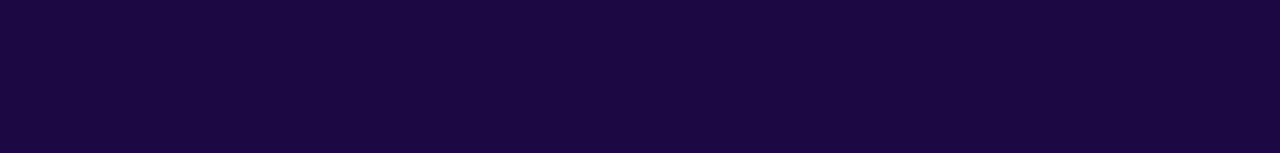
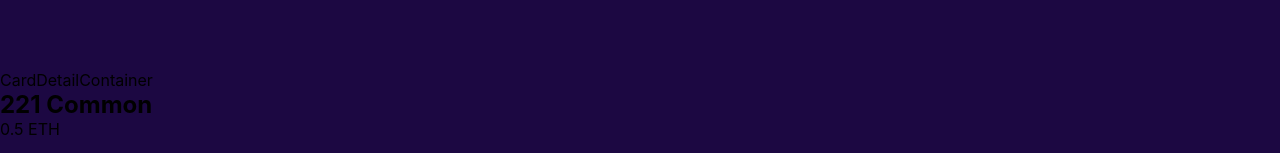
Before and after one commit to LucasETrigo/ecom-react-app, a React (Create React App) app: page /products/1 in a window 1280 px wide. Shown: the part 799-952 px from the top of the page. Before the commit the page ends 800 px from the top, so only its background shows below. Built offline with nearby package versions, Linux system fonts and the light colour scheme.

Commit message:
Adding CardDetail y CardDetailContainer

```diff
--- a/src/App.css
+++ b/src/App.css
@@ -7,3 +7,7 @@
 body {
     background-color: #1c0842;
 }
+
+.app {
+    min-height: 100%;
+}
--- a/src/App.js
+++ b/src/App.js
@@ -2,6 +2,7 @@ import "./App.css";
 import "./test.css";
 import NavBar from "./components/NavBar/NavBar";
 import CardListContainer from "./components/CardListContainer/CardListContainer";
+import CardDetailContainer from "./components/CardDetailContainer/CardDetailContainer";
 
 /* COMPONENTE PADRE */
 function App() {
@@ -11,6 +12,7 @@ function App() {
             <div className="contenedor-padre">
                 <CardListContainer />
             </div>
+            <CardDetailContainer />
         </div>
     );
 }
--- /dev/null
+++ b/src/components/CardDetail/CardDetail.js
@@ -0,0 +1,15 @@
+import React from "react";
+
+const CardDetail = ({data}) => {
+
+    //console.log("data desde card detail: ", data)
+
+    return (
+        <div>
+            <h2>{data.title}</h2>
+            <p>{data.price}</p>
+        </div>
+    );
+};
+
+export default CardDetail;
--- /dev/null
+++ b/src/components/CardDetailContainer/CardDetailContainer.js
@@ -0,0 +1,34 @@
+import React from "react";
+import { useEffect, useState } from "react";
+import { producto1 } from "../../utils/productsMock";
+import CardDetail from "../CardDetail/CardDetail";
+
+const CardDetailContainer = () => {
+
+    const [product, setProduct] = useState({});
+    const getItem = () => {
+        return new Promise( (resolve, reject) => {
+            setTimeout(() => {
+                resolve(producto1)
+            }, 2000)
+        })
+    }
+
+    useEffect(() => {
+        getItem()
+            .then((res) => {
+                console.log("Respuesta getItem ", res);
+                setProduct(res);
+            })
+    }, [])
+
+
+    return (
+        <>
+            <div>CardDetailContainer</div>
+            <CardDetail data={product}/>
+        </>
+    );
+};
+
+export default CardDetailContainer;
--- /dev/null
+++ b/src/components/CardListContainer/CardListContainer.css
@@ -0,0 +1,7 @@
+.general-container {
+    position: relative;
+    top: 100px;
+    height: 800px;
+    display: flex;
+    justify-content: center;
+}
--- /dev/null
+++ b/src/utils/productsMock.js
@@ -0,0 +1,17 @@
+import React from "react";
+
+const productsMock = () => {
+    return <div>productsMock</div>;
+};
+
+const producto1 = {
+    title: "221 Common",
+    price: "0.5 ETH",
+    image: "nft-1.svg",
+    stock: 10,
+    id: 1,
+    initial: 1,
+};
+
+export default productsMock;
+export { producto1 };
```
Also changed, not shown: src/components/CardListContainer/CardListContainer.js (+5 -4 lines).
